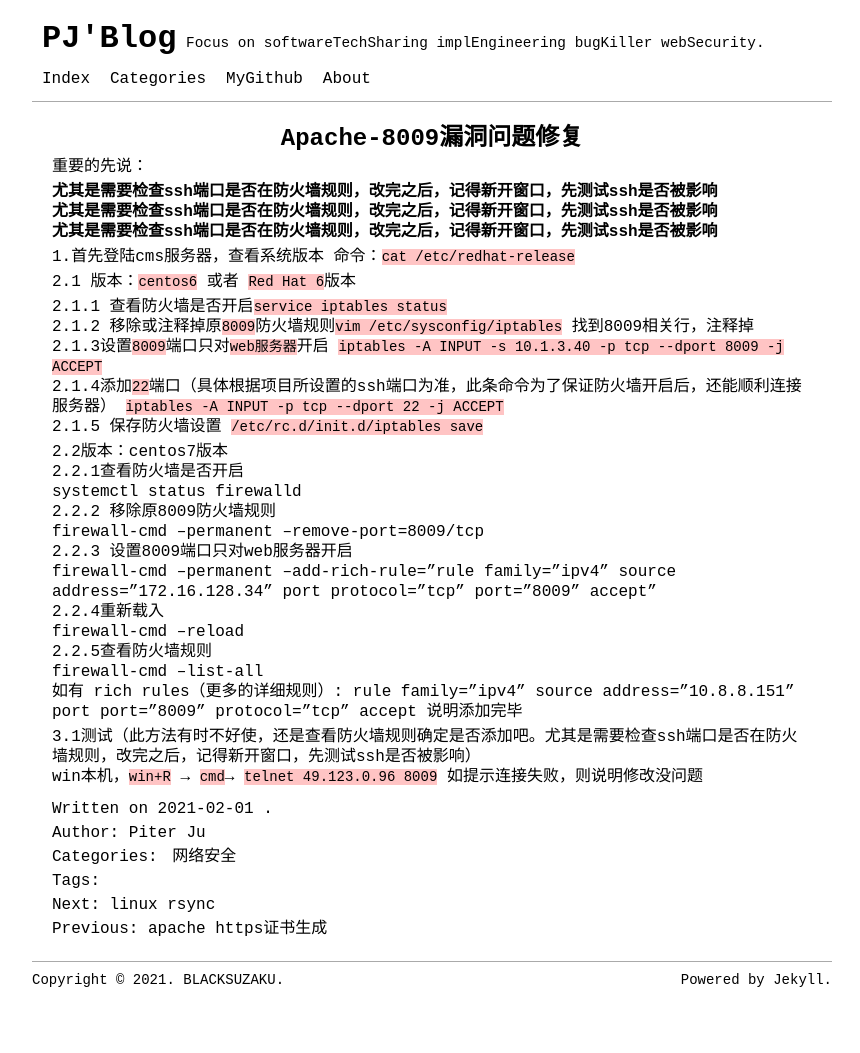
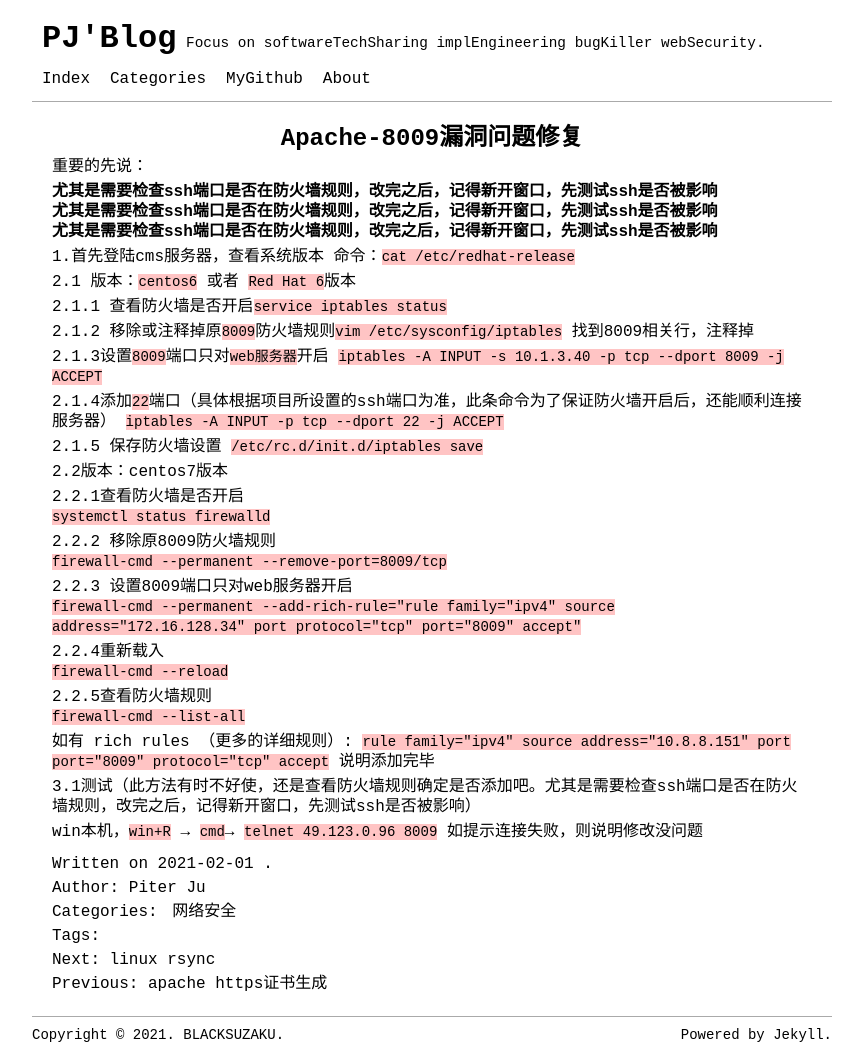
Before and after one commit to 2hux1nb0/2hux1nb0.github.io, a Jekyll site: the page built from _posts/2021-02-01-apache8009漏洞修复.md, in a window 1280 px wide. Shown: the whole page, without its empty margins (208-1068 px from the left). Built offline with Jekyll 4.4.1, drawn with Linux system fonts in a browser that asks for light colours; before the commit the page ends 998 px from its top, so only the background shows below that; part of the change alters nothing that is shown.

Commit message:
Update 2021-02-01-apache8009漏洞修复.md

````diff
--- a/_posts/2021-02-01-apache8009漏洞修复.md
+++ b/_posts/2021-02-01-apache8009漏洞修复.md
@@ -17,12 +17,16 @@ categories: [网络安全]
 2.1  版本：`centos6` 或者 `Red Hat 6`版本
 
 2.1.1  查看防火墙是否开启`service iptables status`
+
 2.1.2  移除或注释掉原`8009`防火墙规则`vim /etc/sysconfig/iptables`
 找到8009相关行，注释掉
+
 2.1.3设置`8009`端口只对`web服务器`开启
 ```iptables -A INPUT -s 10.1.3.40 -p tcp --dport 8009 -j ACCEPT```
+
 2.1.4添加`22`端口（具体根据项目所设置的ssh端口为准，此条命令为了保证防火墙开启后，还能顺利连接服务器）
 `iptables -A INPUT -p tcp --dport 22 -j ACCEPT`
+
 2.1.5 保存防火墙设置
 `/etc/rc.d/init.d/iptables save`
 
@@ -30,20 +34,27 @@ categories: [网络安全]
 
 
 2.2版本：centos7版本
+
 2.2.1查看防火墙是否开启
-systemctl status firewalld
+`systemctl status firewalld`
+
 2.2.2 移除原8009防火墙规则
-firewall-cmd --permanent --remove-port=8009/tcp
+`firewall-cmd --permanent --remove-port=8009/tcp`
+
 2.2.3 设置8009端口只对web服务器开启
-firewall-cmd --permanent --add-rich-rule="rule family="ipv4" source address="172.16.128.34" port protocol="tcp" port="8009" accept"
+```firewall-cmd --permanent --add-rich-rule="rule family="ipv4" source address="172.16.128.34" port protocol="tcp" port="8009" accept"```
+
 2.2.4重新载入
-firewall-cmd --reload
+`firewall-cmd --reload`
+
 2.2.5查看防火墙规则
-firewall-cmd --list-all
+`firewall-cmd --list-all`
+
 如有
- rich rules（更多的详细规则）:
-	rule family="ipv4" source address="10.8.8.151" port port="8009" protocol="tcp" accept
+ rich rules （更多的详细规则）:
+	`rule family="ipv4" source address="10.8.8.151" port port="8009" protocol="tcp" accept`
 说明添加完毕
 
 3.1测试（此方法有时不好使，还是查看防火墙规则确定是否添加吧。尤其是需要检查ssh端口是否在防火墙规则，改完之后，记得新开窗口，先测试ssh是否被影响）
+
 win本机，`win+R` → `cmd`→  `telnet 49.123.0.96 8009` 如提示连接失败，则说明修改没问题
````
